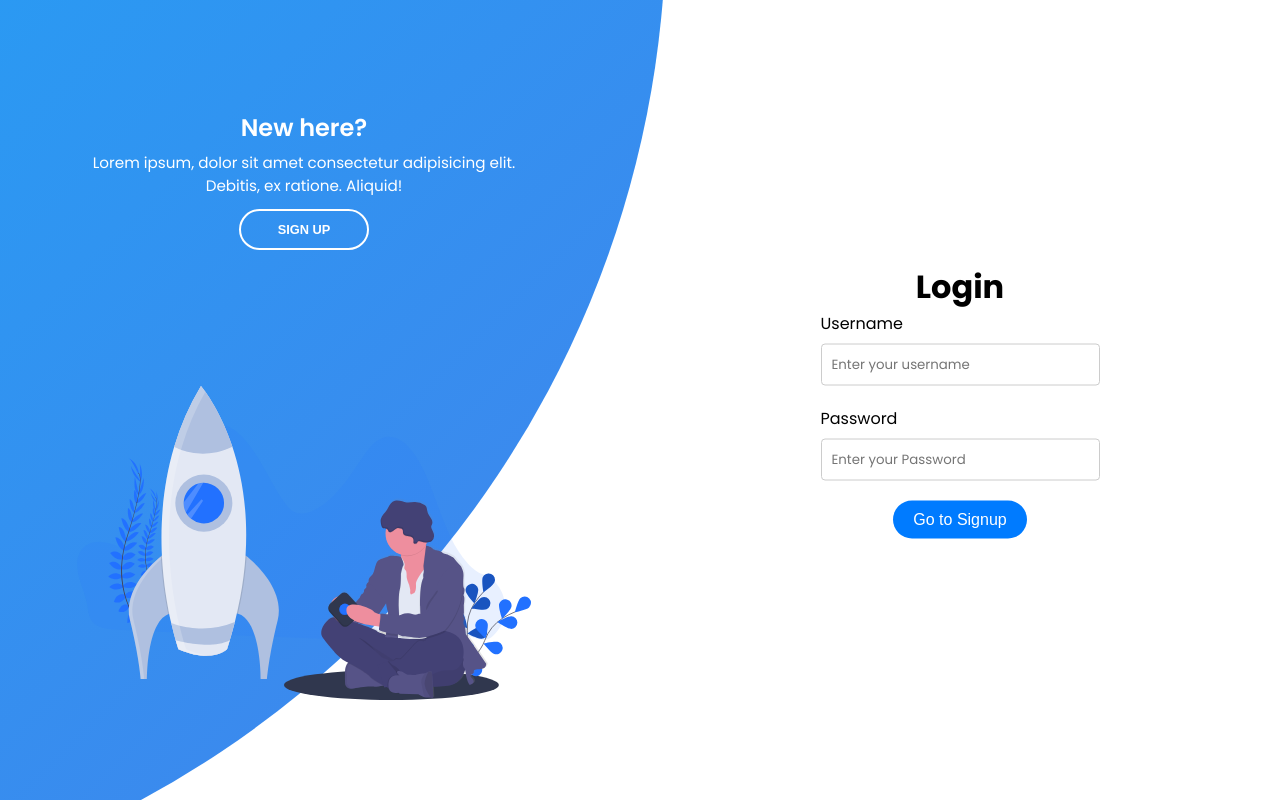
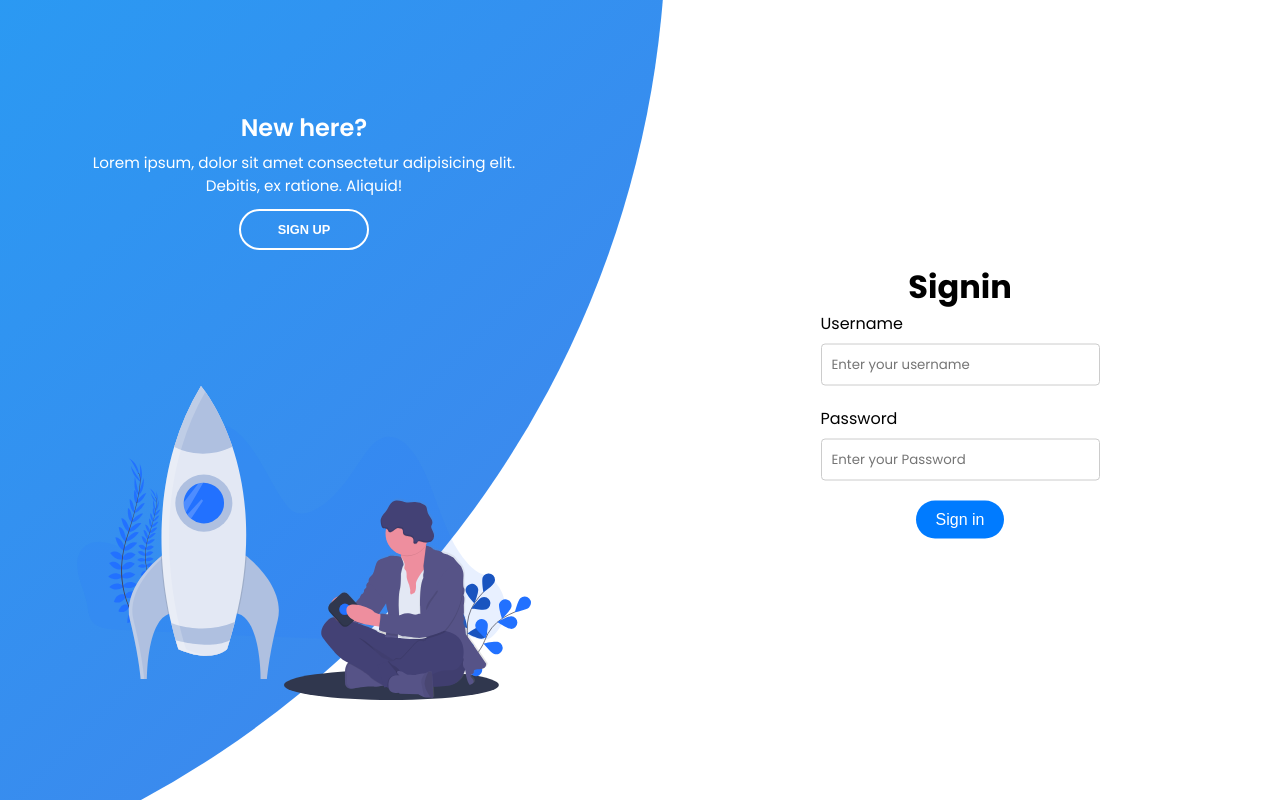
Before and after one commit to boldsoftmations/songara, a React (Create React App) app: page / in a window 1280 px wide. Built offline with nearby package versions, Linux system fonts and the light colour scheme.

Commit message:
fix : login text changes

```diff
--- a/src/pages/Auth/auth.jsx
+++ b/src/pages/Auth/auth.jsx
@@ -16,7 +16,7 @@ const Auth = () => {
       <div className={styles["forms-container"]}>
         <div className={styles["signin-signup"]}>
           <form className={`${styles["sign-in-form"]} ${isSignup ? styles.hide : ""}`}>
-          <h1>Login</h1>
+          <h1>Signin</h1>
             <CustomInput
               label="Username"
               type="text"
@@ -27,7 +27,7 @@ const Auth = () => {
               type="password"
               placeholder="Enter your Password"
             />
-            <CustomButton label="Go to Signup" onClick={toggleSignup} />
+            <CustomButton label="Sign in" />
           </form>
           <form className={`${styles["sign-up-form"]} ${isSignup ? "" : styles.hide}`}>
           <h1>Signup</h1>
@@ -46,7 +46,7 @@ const Auth = () => {
               type="password"
               placeholder="Confirm your Password"
             />
-            <CustomButton label="Go to Login" onClick={toggleSignup} />
+            <CustomButton label="Sign up" />
           </form>
         </div>
       </div>
```
